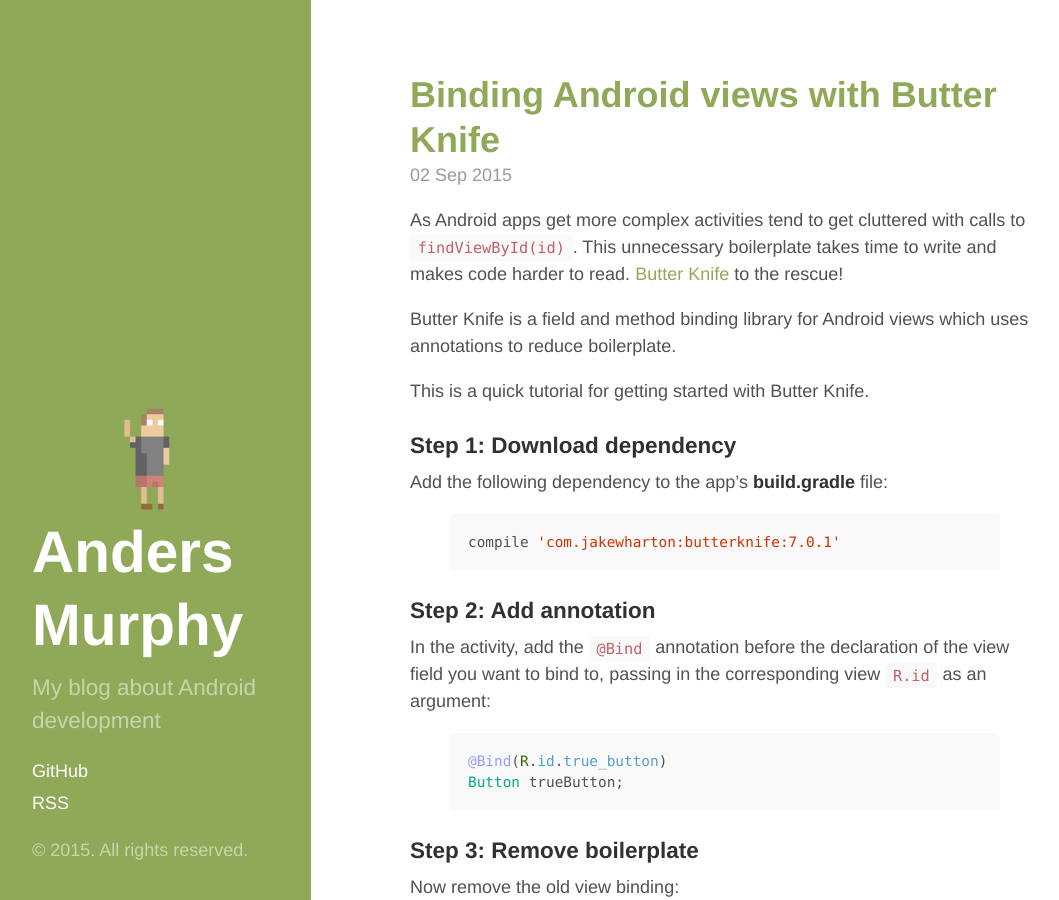
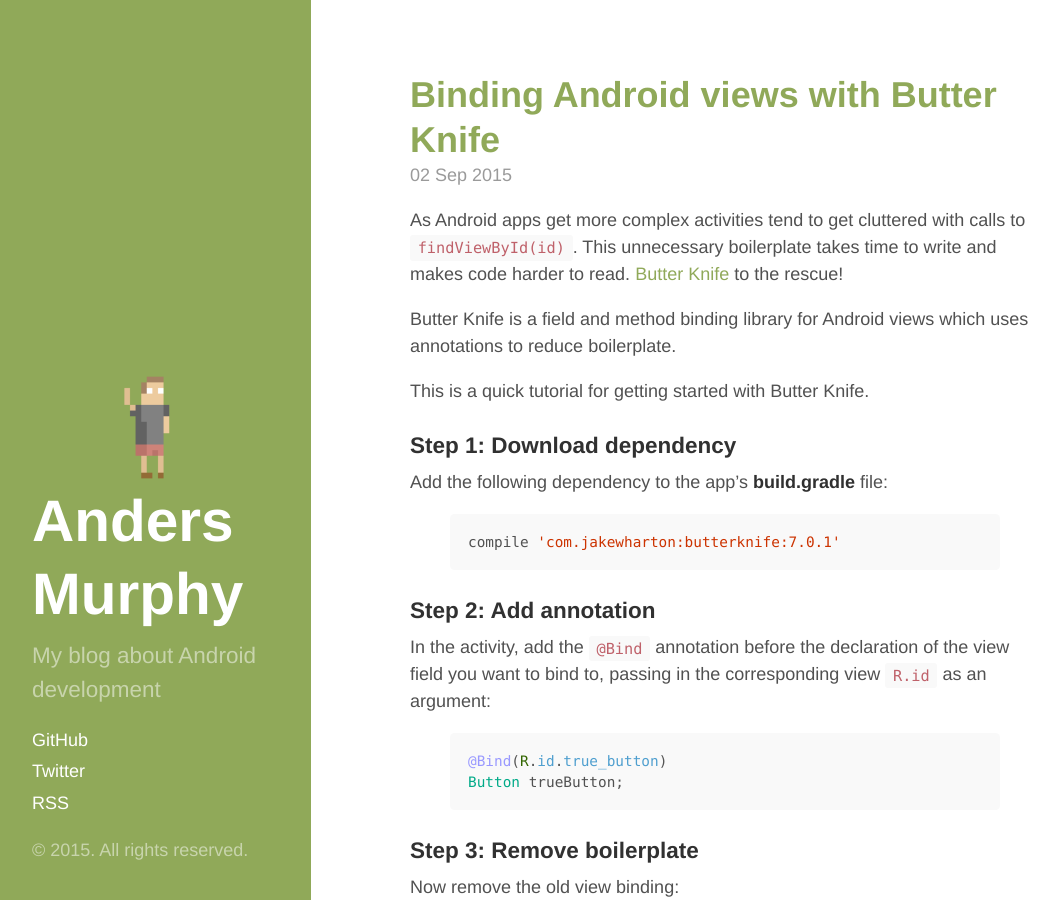
Before and after one commit to andersmurphy/andersmurphy-blog, a Jekyll site: the page built from index.html, in a window 1280 px wide and 900 px high. Shown: the whole window, without its empty margins (13-1072 px from the left). Built offline with Jekyll 4.4.1, drawn with Linux system fonts in a browser that asks for light colours; the list of posts is cut into pages by our own code.

Commit message:
adds twitter link

```diff
--- a/_config.yml
+++ b/_config.yml
@@ -1,6 +1,4 @@
 # Permalinks
-#
-# Use of `relative_permalinks` ensures post links from the index work properly.
 permalink:           pretty
 relative_permalinks: true
 
@@ -12,10 +10,9 @@
 baseurl:             ""
 google_analytics:    UA-67134330-1
 github:              https://github.com/andersmurphy
+twitter:             https://twitter.com/anders_murphy
 
 # Assets
-#
-# We specify the directory for Jekyll so we can use @imports.
 sass:
   sass_dir:          _sass
   style:            :compressed
--- a/_includes/sidebar.html
+++ b/_includes/sidebar.html
@@ -13,8 +13,8 @@
 
     <nav class="sidebar-nav">
       <a class="sidebar-nav-item" href="{{ site.github }}">GitHub</a>
+      <a class="sidebar-nav-item" href="{{ site.twitter }}">Twitter</a>
       <a class="sidebar-nav-item" href="{{ site.baseurl }}/feed.xml">RSS</a>
-
     </nav>
 
     <p>&copy; {{ site.time | date: '%Y' }}. All rights reserved.</p>
```
Also changed, not shown: theme.css (+4 -13 lines).
